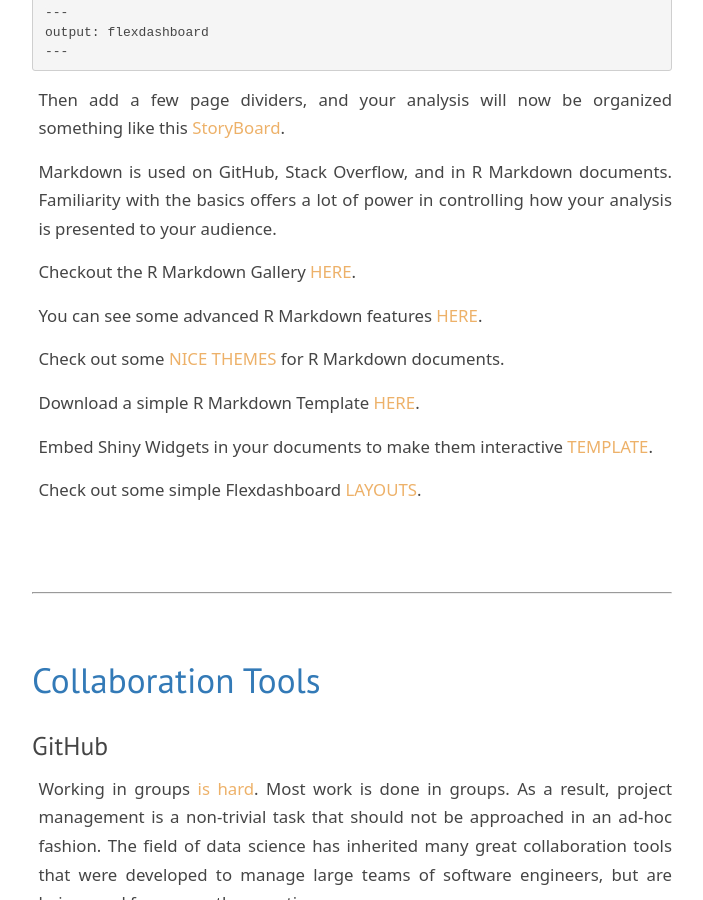
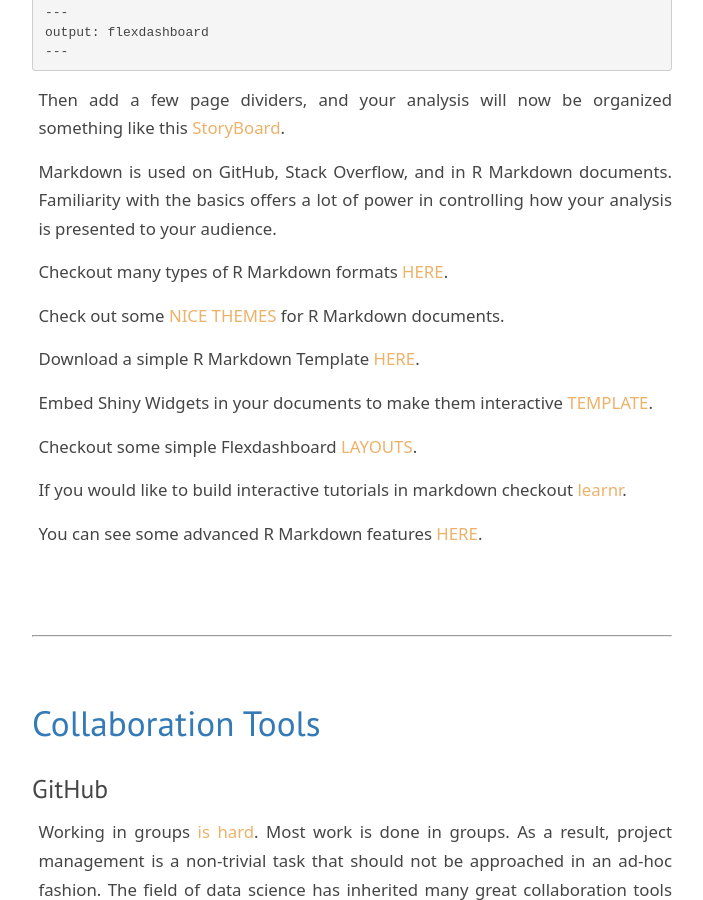
Before and after one commit to DS4PS/ds4ps.github.io, a Jekyll site: the page built from welcome.md, in a window 1280 px wide and 900 px high, scrolled down 6355 px. Shown: the whole window, without its empty margins (288-991 px from the left). Built offline with Jekyll 4.4.1, drawn with Linux system fonts in a browser that asks for light colours; nearby versions of some CDN libraries; library files that are not in the unit come from our copies.

Commit message:
Update welcome.md

```diff
--- a/welcome.md
+++ b/welcome.md
@@ -163,9 +163,7 @@ Then add a few page dividers, and your analysis will now be organized something
 
 Markdown is used on GitHub, Stack Overflow, and in R Markdown documents. Familiarity with the basics offers a lot of power in controlling how your analysis is presented to your audience.
 
-Checkout the R Markdown Gallery [HERE](https://rmarkdown.rstudio.com/articles.html).
-
-You can see some advanced R Markdown features [HERE](https://ds4ps.github.io/Data-Science-Class/HANDOUTS/R_Markdown_Template.html).
+Checkout many types of R Markdown formats [HERE](https://rmarkdown.rstudio.com/articles.html).
 
 Check out some [NICE THEMES](http://www.datadreaming.org/post/r-markdown-theme-gallery/) for R Markdown documents.
 
@@ -173,7 +171,11 @@ Download a simple R Markdown Template [HERE](https://cdn.rawgit.com/DS4PS/Data-S
 
 Embed Shiny Widgets in your documents to make them interactive [TEMPLATE](https://cdn.rawgit.com/DS4PS/Data-Science-Class/53c986f1/TEMPLATES/ShinyWidgetsDemo.Rmd).
 
-Check out some simple Flexdashboard [LAYOUTS](https://rmarkdown.rstudio.com/flexdashboard/layouts.html).
+Checkout some simple Flexdashboard [LAYOUTS](https://rmarkdown.rstudio.com/flexdashboard/layouts.html).
+
+If you would like to build interactive tutorials in markdown checkout [learnr](https://rstudio.github.io/learnr/).
+
+You can see some advanced R Markdown features [HERE](https://ds4ps.github.io/Data-Science-Class/HANDOUTS/R_Markdown_Template.html).
 
 <br><br>
 
```
